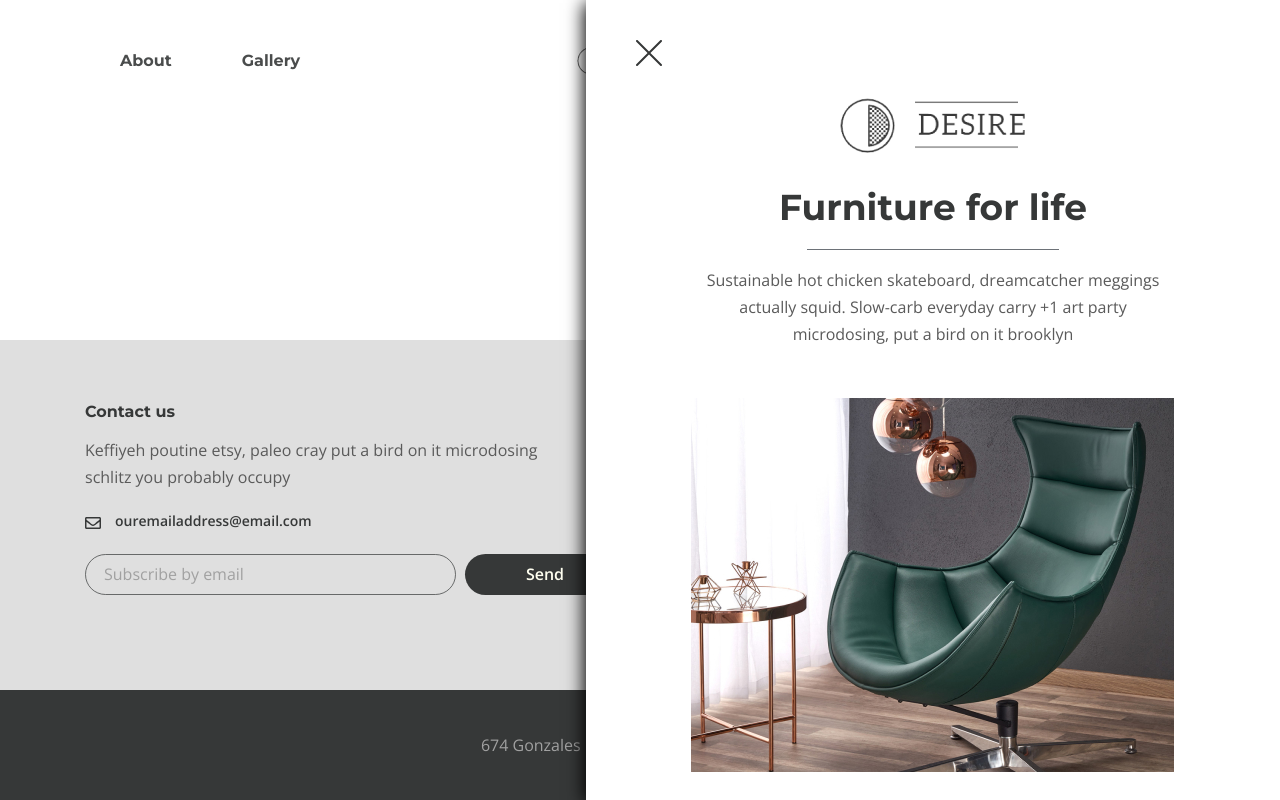
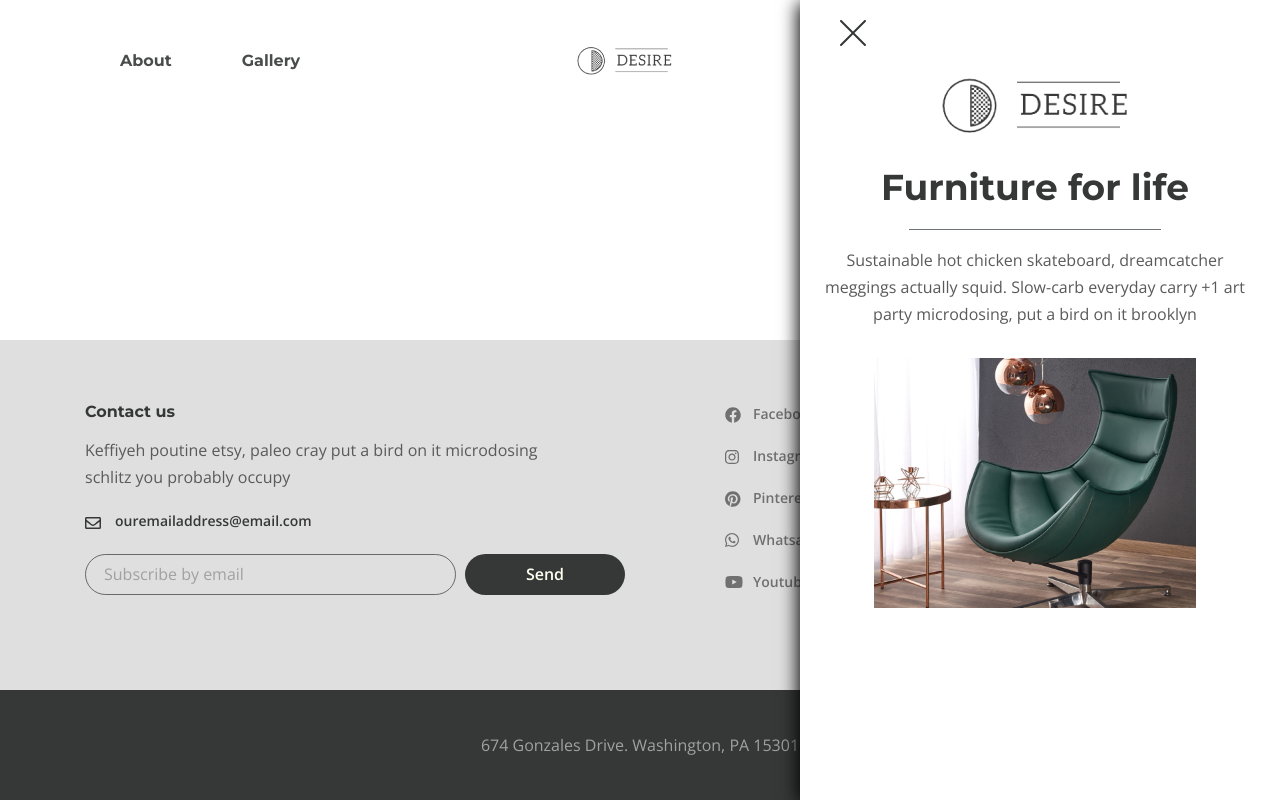
Before and after one commit to TatianaShapoval/desire-gulp-website, a website: page app/page.html in a window 1280 px wide. Drawn offline with nearby package versions, Linux system fonts and the light colour scheme; files whose address does not match are found by name.

Commit message:
fixed rightside menu

```diff
--- a/app/scss/style.scss
+++ b/app/scss/style.scss
@@ -176,14 +176,15 @@
 }
 .rightside-menu{
     z-index: 999;
+    margin: 0 auto;
     position: absolute;
     right: 0;
     top: 0;
     bottom: 0;
     width: 100%;
-    max-width: 694px;
+    max-width: 480px;
     background-color: #fff;
-    padding-top: 40px;
+    padding: 20px 20px 40px 10px;
     box-shadow: -2px 3px 17px 0px #000;
     transition: all .6s;
     &.rightside-menu--close{
@@ -194,7 +195,7 @@
         border: none;
         padding: 0;
         cursor: pointer;
-        margin-left: 50px;
+        margin-left: 30px;
         margin-bottom: 30px;
     }
     &__content{
@@ -227,11 +228,12 @@
         }
     }
     &__text{
-        margin-bottom: 50px;
+        margin-bottom: 30px;
     }
     &__images{
+        margin: 0 auto;
         max-width: 485px;
-        height: 374px;
+        height: 250px;
     }
 }
 
```
Also changed, not shown: app/css/style.min.css.
